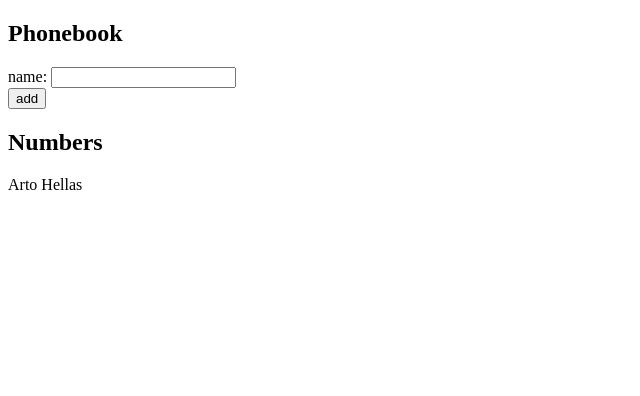
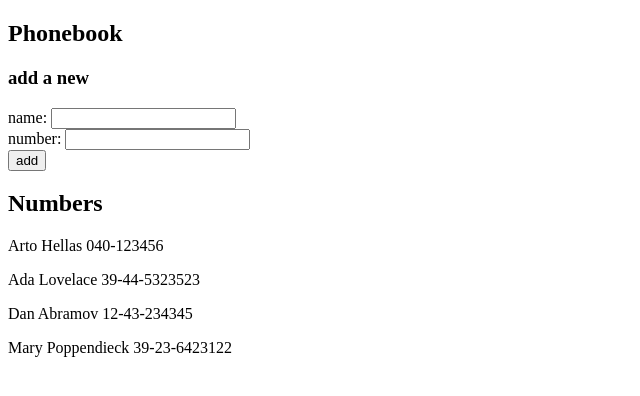
Before and after one commit to Doquynh2603/Fullstack, a React (Vite) app in the folder part 2/react/: page / in a window 1280 px wide. Shown: the top 396 px of the page, without its empty margins (0-640 px from the left). Built offline with nearby package versions, Linux system fonts and the light colour scheme.

Commit message:
exercise 2.8

```diff
--- a/part 2/react/src/App.jsx
+++ b/part 2/react/src/App.jsx
@@ -2,12 +2,19 @@ import { useState } from 'react'
 
 const App = () => {
   const [persons, setPersons] = useState([
-    { name: 'Arto Hellas' }
+    { name: 'Arto Hellas', number: '040-123456', id: 1 },
+    { name: 'Ada Lovelace', number: '39-44-5323523', id: 2 },
+    { name: 'Dan Abramov', number: '12-43-234345', id: 3 },
+    { name: 'Mary Poppendieck', number: '39-23-6423122', id: 4 }
   ])
   const [newName, setNewName] = useState('')
+  const [newPhone, setNewPhone] = useState('')
   const addNew = (event) => {
     event.preventDefault()
-    const newPersons = { name: newName }
+    const index = persons.length
+    console.log('danh sách danh bạ trước thêm', persons);
+
+    const newPersons = { name: newName, number: newPhone, id: index + 1 }
     if (persons.some(person => person.name === newName)) {
       alert(`${newName} is already added to phonebook`)
       setNewName('')
@@ -17,6 +24,7 @@ const App = () => {
     const newList = [...persons, newPersons]
     setPersons(newList)
     setNewName('')
+    setNewPhone('')
     console.log('danh sách người trong danh bạ', newList);
   }
 
@@ -24,9 +32,13 @@ const App = () => {
   return (
     <div>
       <h2>Phonebook</h2>
+      <h3>add a new</h3>
       <form onSubmit={addNew}>
         <div>
           name: <input value={newName} onChange={(e) => setNewName(e.target.value)} />
+        </div>
+        <div>
+          number: <input value={newPhone} onChange={(e) => setNewPhone(e.target.value)} />
         </div>
         <div>
           <button type="submit">add</button>
@@ -35,7 +47,7 @@ const App = () => {
       <h2>Numbers</h2>
       <div>
         {
-          persons.map((person, index) => <p key={index}>{person.name}</p>
+          persons.map((person, index) => <p key={index}>{person.name} {person.number}</p>
           )
         }
       </div>
```
